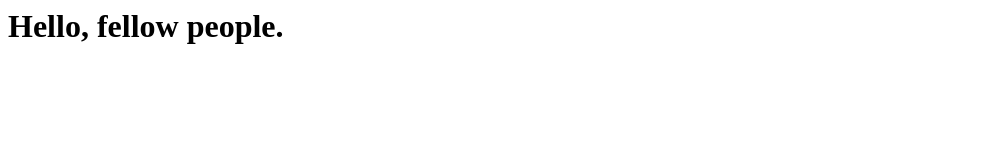
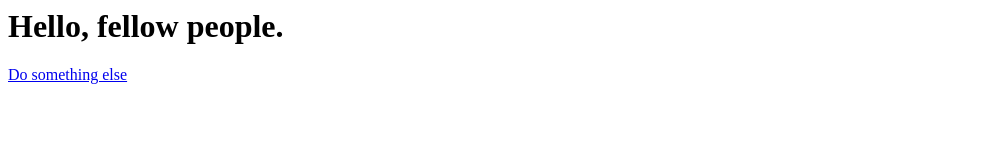
Before and after one commit to noel12345567890/cheezy-games, a plain HTML site: page index.html in a window 1280 px wide. Shown: the top 160 px of the page, without its empty margins (0-996 px from the left). Drawn offline with Linux system fonts and the light colour scheme.

Commit message:
Update index.html

```diff
--- a/index.html
+++ b/index.html
@@ -90,6 +90,6 @@
         // Start the game
         update();
     </script>
-
+<a href="page2.html">Do something else</a>
 </body>
 </html>
```
